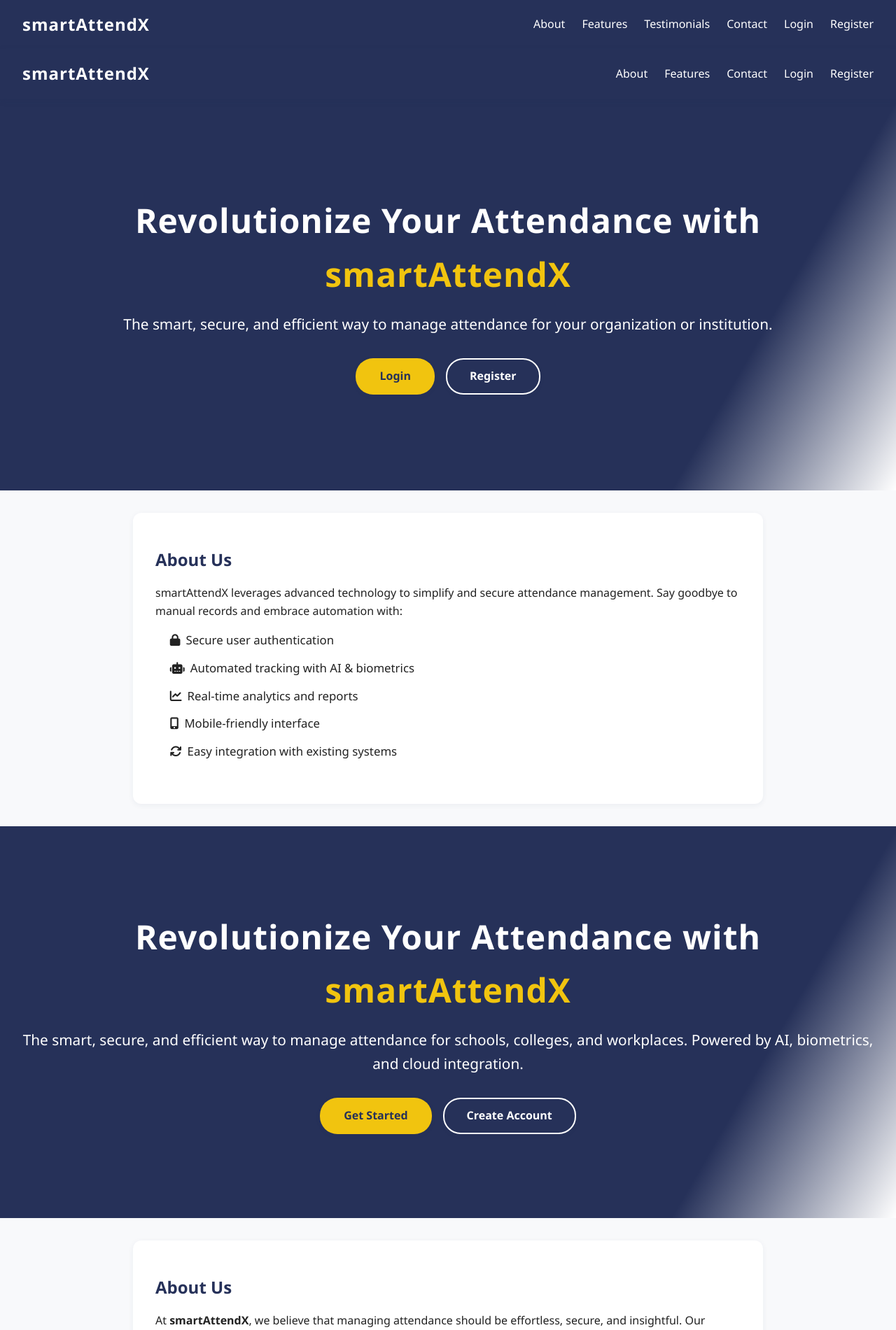
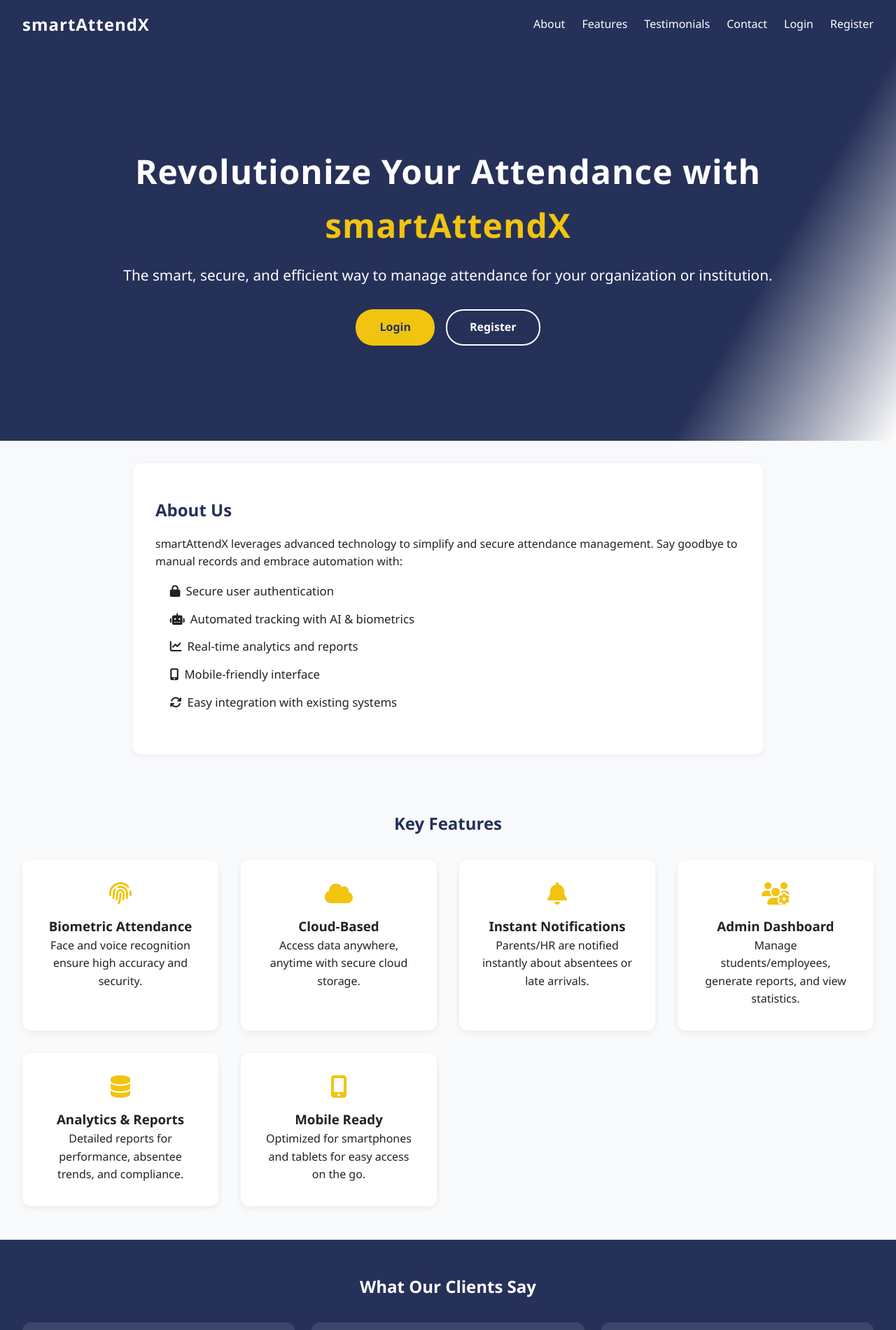
Before and after one commit to mevishesh/SmartAttendX, a Flask app: page / in a window 1280 px wide. Shown: the top 1901 px of the page at 70% size. Run offline with Flask 3, Linux system fonts and the light colour scheme; some libraries are stand-ins or nearby versions.

Commit message:
changed the html fiel

```diff
--- a/templates/index.html
+++ b/templates/index.html
@@ -34,17 +34,6 @@
   <script src="https://kit.fontawesome.com/4e5dfafbd1.js" crossorigin="anonymous"></script>
 </head>
 <body>
-  <!-- Navbar -->
-  <nav class="navbar">
-    <div class="logo">smartAttendX</div>
-    <ul class="nav-links">
-      <li><a href="#about">About</a></li>
-      <li><a href="#features">Features</a></li>
-      <li><a href="#contact">Contact</a></li>
-      <li><a href="login.html">Login</a></li>
-      <li><a href="register.html">Register</a></li>
-    </ul>
-  </nav>
 
   <!-- Hero Section -->
   <section class="hero">
@@ -52,8 +41,8 @@
       <h1 class="fade-in">Revolutionize Your Attendance with <span>smartAttendX</span></h1>
       <p class="fade-in delay">The smart, secure, and efficient way to manage attendance for your organization or institution.</p>
       <div class="hero-buttons fade-in delay2">
-        <a href="login.html" class="btn primary">Login</a>
-        <a href="register.html" class="btn secondary">Register</a>
+        <a href="{{ url_for('login_page') }}" class="btn primary">Login</a>
+        <a href="{{ url_for('register_page') }}" class="btn secondary">Register</a>
       </div>
     </div>
   </section>
@@ -71,57 +60,8 @@
     </ul>
   </section>
 
-    <!-- Hero Section -->
-    <section class="hero">
-      <div class="hero-content">
-        <h1 class="fade-in">
-          Revolutionize Your Attendance with <span>smartAttendX</span>
-        </h1>
-        <p class="fade-in delay">
-          The smart, secure, and efficient way to manage attendance for schools,
-          colleges, and workplaces. Powered by AI, biometrics, and cloud
-          integration.
-        </p>
-        <div class="hero-buttons fade-in delay2">
-          <a href="{{ url_for('login_page') }}" class="btn primary"
-            >Get Started</a
-          >
-          <a href="{{ url_for('register_page') }}" class="btn secondary"
-            >Create Account</a
-          >
-        </div>
-      </div>
-    </section>
 
-    <!-- About Section -->
-    <section class="about" id="about">
-      <h2>About Us</h2>
-      <p>
-        At <strong>smartAttendX</strong>, we believe that managing attendance
-        should be effortless, secure, and insightful. Our platform combines
-        advanced biometric recognition, AI-based analytics, and cloud storage to
-        give organizations complete control over attendance tracking.
-      </p>
-      <ul>
-        <li>
-          <i class="fas fa-lock"></i> Secure user authentication with encryption
-        </li>
-        <li>
-          <i class="fas fa-robot"></i> Automated biometric tracking (Face +
-          RFID)
-        </li>
-        <li>
-          <i class="fas fa-chart-line"></i> Real-time dashboards and analytics
-        </li>
-        <li><i class="fas fa-bell"></i> Instant notifications for absentees</li>
-        <li>
-          <i class="fas fa-mobile-alt"></i> Mobile-friendly responsive design
-        </li>
-        <li>
-          <i class="fas fa-sync"></i> Seamless integration with existing systems
-        </li>
-      </ul>
-    </section>
+
 
     <!-- Features -->
     <section class="features" id="features">
```
Also changed, not shown: templates/login.html (+1 -27 lines), templates/register.html (+1 -39 lines), database/database.db.
